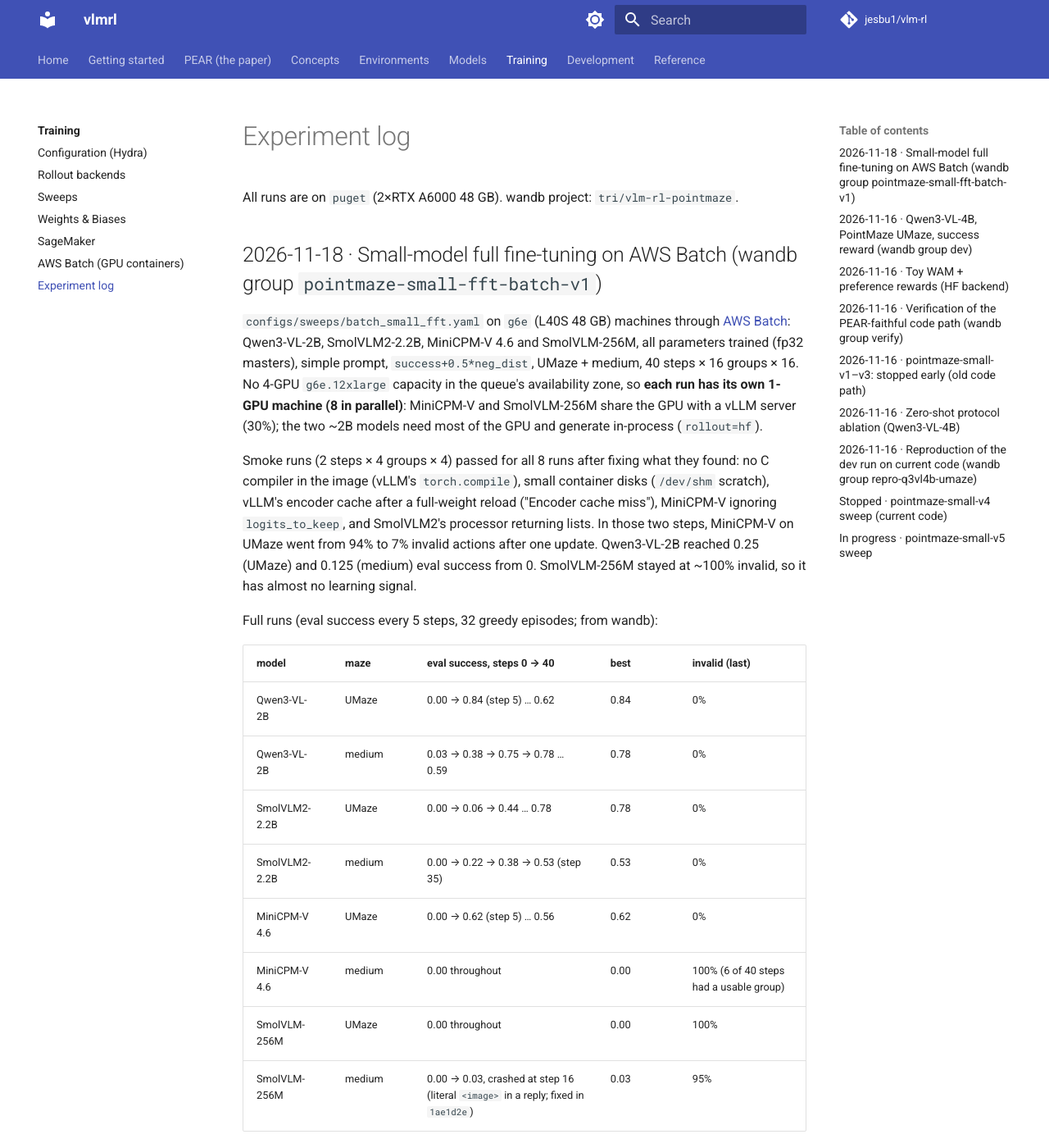
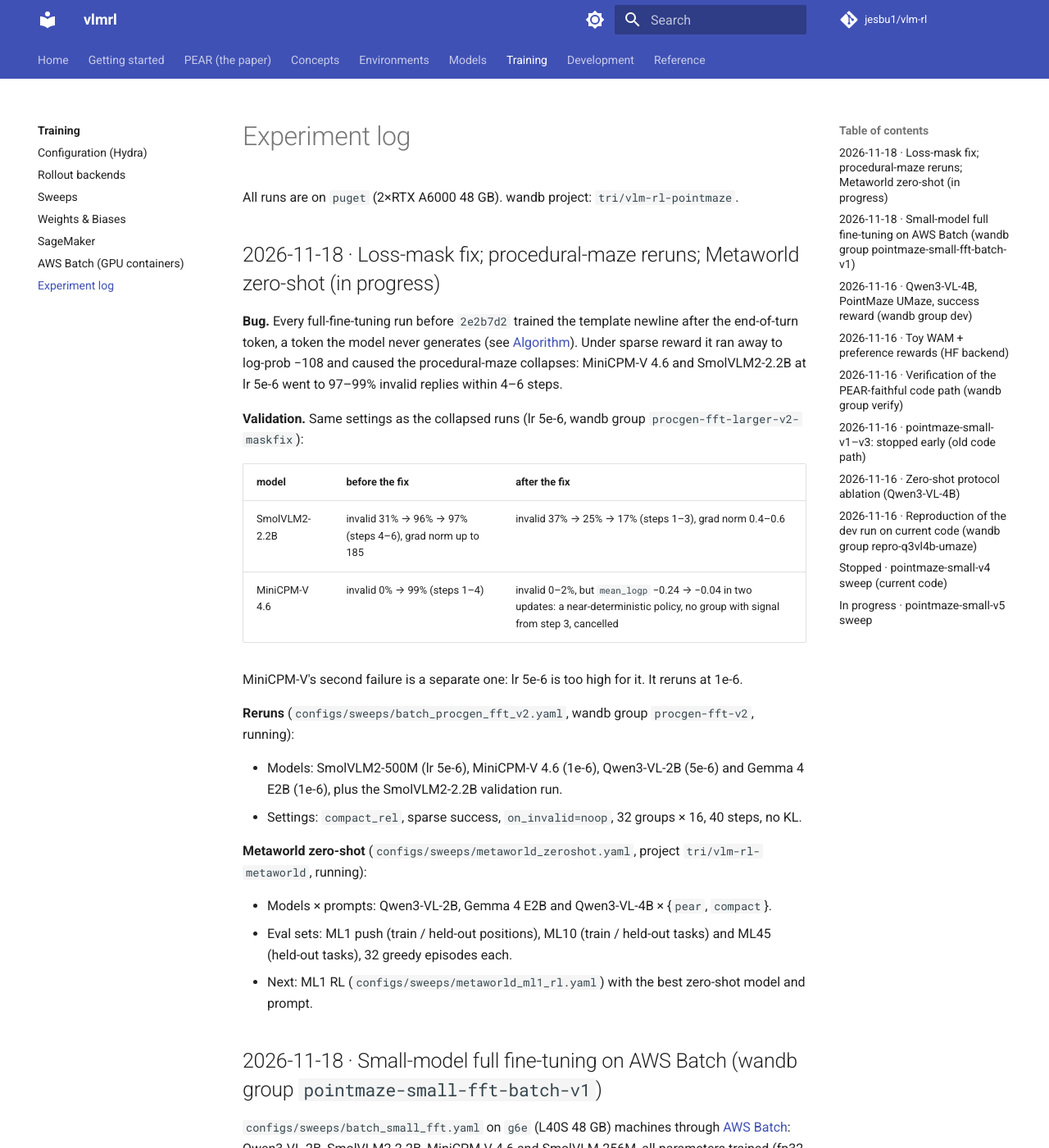
Before and after one commit to jesbu1/vlm-rl, an MkDocs documentation site: the page built from docs/training/experiments.md, in a window 1280 px wide and 1400 px high. Shown: the whole window at 82% size. Built offline with MkDocs 1.6.1 and Material for MkDocs 9.7.7, drawn with Linux system fonts in a browser that asks for light colours; comment, search, counter and statistics services are not loaded.

Commit message:
Experiment log: mask-fix validation, procgen-fft-v2 reruns, Metaworld zero-shot
Co-Authored-By: Claude Opus 5.5 <noreply@anthropic.com>

```diff
--- a/docs/training/experiments.md
+++ b/docs/training/experiments.md
@@ -1,6 +1,35 @@
 # Experiment log
 
 All runs are on `puget` (2×RTX A6000 48 GB). wandb project: `tri/vlm-rl-pointmaze`.
+
+## 2026-11-18 · Loss-mask fix; procedural-maze reruns; Metaworld zero-shot (in progress)
+
+**Bug.** Every full-fine-tuning run before `2e2b7d2` trained the template newline after the end-of-turn token, a
+token the model never generates (see [Algorithm](../concepts/algorithm.md#multi-turn-loss-masks-model-agnostic)).
+Under sparse reward it ran away to log-prob −108 and caused the procedural-maze collapses: MiniCPM-V 4.6 and
+SmolVLM2-2.2B at lr 5e-6 went to 97–99% invalid replies within 4–6 steps.
+
+**Validation.** Same settings as the collapsed runs (lr 5e-6, wandb group `procgen-fft-larger-v2-maskfix`):
+
+| model | before the fix | after the fix |
+|---|---|---|
+| SmolVLM2-2.2B | invalid 31% → 96% → 97% (steps 4–6), grad norm up to 185 | invalid 37% → 25% → 17% (steps 1–3), grad norm 0.4–0.6 |
+| MiniCPM-V 4.6 | invalid 0% → 99% (steps 1–4) | invalid 0–2%, but `mean_logp` −0.24 → −0.04 in two updates: a near-deterministic policy, no group with signal from step 3, cancelled |
+
+MiniCPM-V's second failure is a separate one: lr 5e-6 is too high for it. It reruns at 1e-6.
+
+**Reruns** (`configs/sweeps/batch_procgen_fft_v2.yaml`, wandb group `procgen-fft-v2`, running):
+
+* Models: SmolVLM2-500M (lr 5e-6), MiniCPM-V 4.6 (1e-6), Qwen3-VL-2B (5e-6) and Gemma 4 E2B (1e-6), plus the
+  SmolVLM2-2.2B validation run.
+* Settings: `compact_rel`, sparse success, `on_invalid=noop`, 32 groups × 16, 40 steps, no KL.
+
+**Metaworld zero-shot** (`configs/sweeps/metaworld_zeroshot.yaml`, project `tri/vlm-rl-metaworld`, running):
+
+* Models × prompts: Qwen3-VL-2B, Gemma 4 E2B and Qwen3-VL-4B × {`pear`, `compact`}.
+* Eval sets: ML1 push (train / held-out positions), ML10 (train / held-out tasks) and ML45 (held-out tasks), 32 greedy
+  episodes each.
+* Next: ML1 RL (`configs/sweeps/metaworld_ml1_rl.yaml`) with the best zero-shot model and prompt.
 
 ## 2026-11-18 · Small-model full fine-tuning on AWS Batch (wandb group `pointmaze-small-fft-batch-v1`)
 
```
